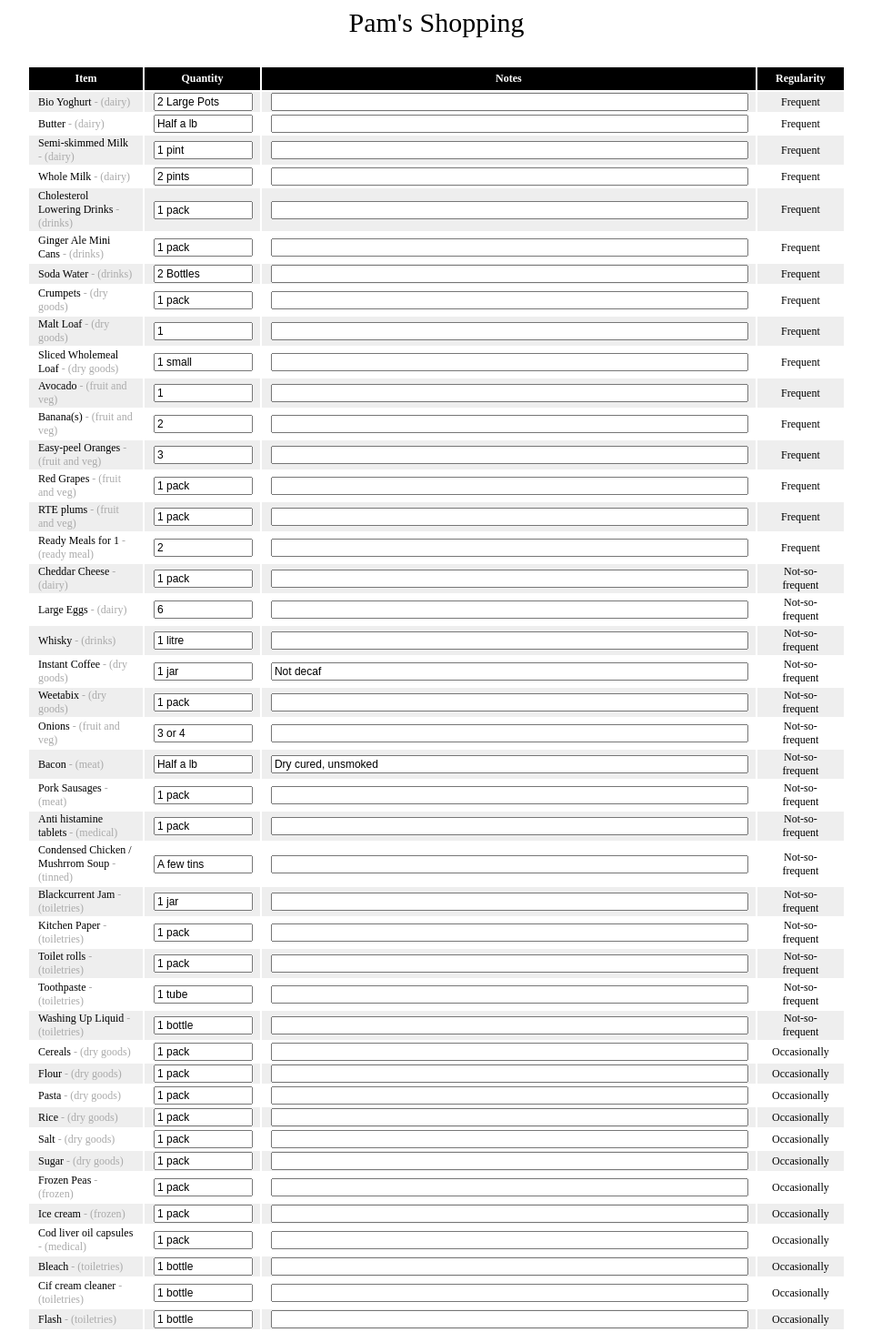
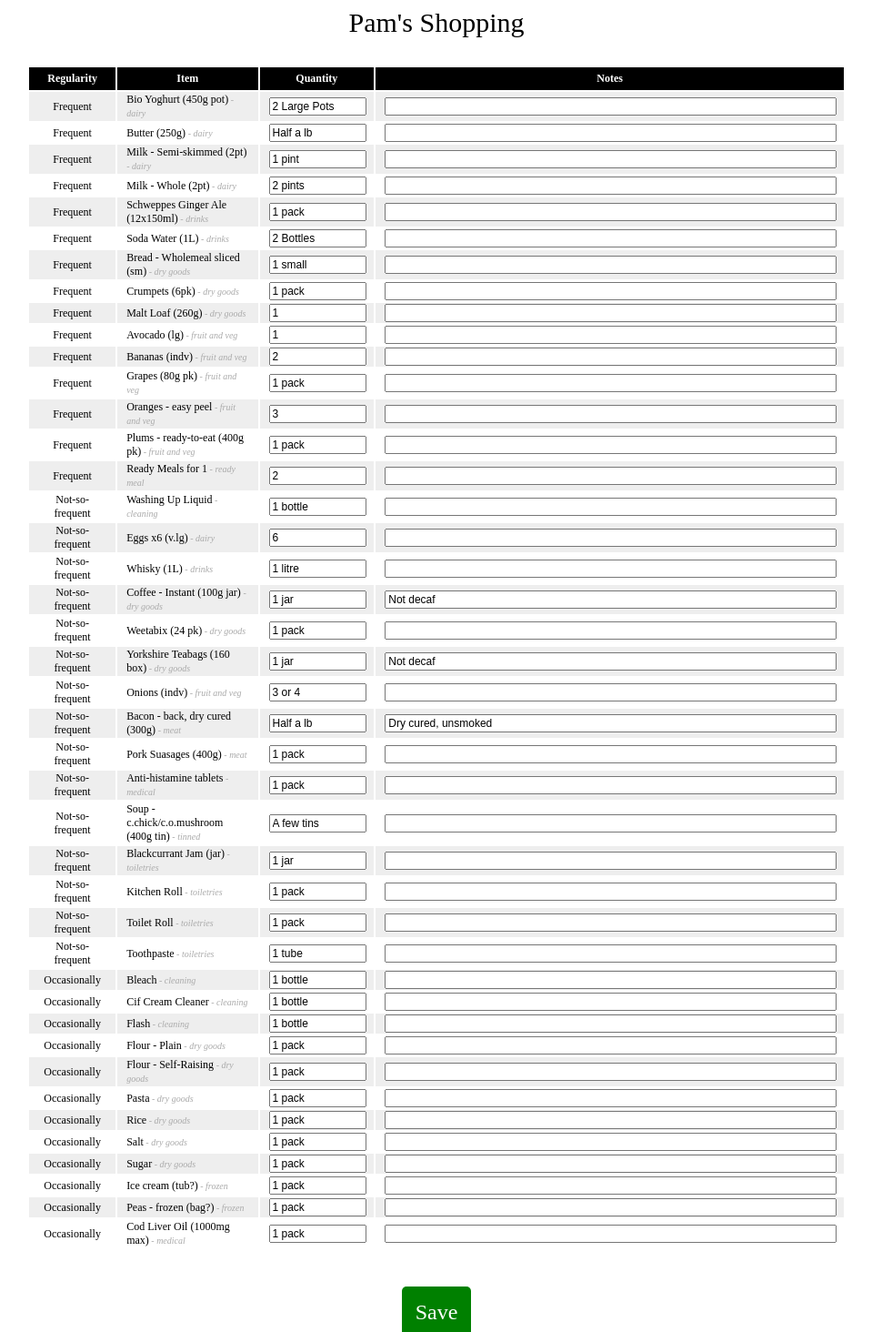
Before and after one commit to smiths-org-uk/shopping, a React app in the folder client/: page / in a window 1280 px wide. Shown: the part 20-1484 px from the top of the page at 91% size, without its empty margins (160-1119 px from the left). Built offline with nearby package versions, Linux system fonts and the light colour scheme; data requests are answered from the project's data file; the HTML template or start-up script is replaced by a standard one.

Commit message:
Updating according to dad's changes

```diff
--- a/client/jsonServer.json
+++ b/client/jsonServer.json
@@ -1,105 +1,98 @@
 {
     "items": [
         {
-            "title": "Bio Yoghurt",
+            "title": "Bio Yoghurt (450g pot)",
             "quantity": "2 Large Pots",
             "notes": "",
             "regularity": 1,
             "category": "dairy"
         },
         {
-            "title": "Butter",
+            "title": "Butter (250g)",
             "quantity": "Half a lb",
             "notes": "",
             "regularity": 1,
             "category": "dairy"
         },
         {
-            "title": "Semi-skimmed Milk",
+            "title": "Milk - Semi-skimmed (2pt)",
             "quantity": "1 pint",
             "notes": "",
             "regularity": 1,
             "category": "dairy"
         },
         {
-            "title": "Whole Milk",
+            "title": "Milk - Whole (2pt)",
             "quantity": "2 pints",
             "notes": "",
             "regularity": 1,
             "category": "dairy"
         },
         {
-            "title": "Cholesterol Lowering Drinks",
+            "title": "Schweppes Ginger Ale (12x150ml)",
             "quantity": "1 pack",
             "notes": "",
             "regularity": 1,
             "category": "drinks"
         },
         {
-            "title": "Ginger Ale Mini Cans",
-            "quantity": "1 pack",
-            "notes": "",
-            "regularity": 1,
-            "category": "drinks"
-        },
-        {
-            "title": "Soda Water",
+            "title": "Soda Water (1L)",
             "quantity": "2 Bottles",
             "notes": "",
             "regularity": 1,
             "category": "drinks"
         },
         {
-            "title": "Crumpets",
+            "title": "Bread - Wholemeal sliced (sm)",
+            "quantity": "1 small",
+            "notes": "",
+            "regularity": 1,
+            "category": "dry goods"
+        },
+        {
+            "title": "Crumpets (6pk)",
             "quantity": "1 pack",
             "notes": "",
             "regularity": 1,
             "category": "dry goods"
         },
         {
-            "title": "Malt Loaf",
+            "title": "Malt Loaf (260g)",
             "quantity": "1",
             "notes": "",
             "regularity": 1,
             "category": "dry goods"
         },
         {
-            "title": "Sliced Wholemeal Loaf",
-            "quantity": "1 small",
-            "notes": "",
-            "regularity": 1,
-            "category": "dry goods"
-        },
-        {
-            "title": "Avocado",
+            "title": "Avocado (lg)",
             "quantity": "1",
             "notes": "",
             "regularity": 1,
             "category": "fruit and veg"
         },
         {
-            "title": "Banana(s)",
+            "title": "Bananas (indv)",
             "quantity": "2",
             "notes": "",
             "regularity": 1,
             "category": "fruit and veg"
         },
         {
-            "title": "Easy-peel Oranges",
+            "title": "Grapes (80g pk)",
+            "quantity": "1 pack",
+            "notes": "",
+            "regularity": 1,
+            "category": "fruit and veg"
+        },
+        {
+            "title": "Oranges - easy peel",
             "quantity": "3",
             "notes": "",
             "regularity": 1,
             "category": "fruit and veg"
         },
         {
-            "title": "Red Grapes",
-            "quantity": "1 pack",
-            "notes": "",
-            "regularity": 1,
-            "category": "fruit and veg"
-        },
-        {
-            "title": "RTE plums",
+            "title": "Plums - ready-to-eat (400g pk)",
             "quantity": "1 pack",
             "notes": "",
             "regularity": 1,
@@ -113,91 +106,98 @@
             "category": "ready meal"
         },
         {
-            "title": "Cheddar Cheese",
-            "quantity": "1 pack",
+            "title": "Washing Up Liquid",
+            "quantity": "1 bottle",
             "notes": "",
             "regularity": 2,
-            "category": "dairy"
+            "category": "cleaning"
         },
         {
-            "title": "Large Eggs",
+            "title": "Eggs x6 (v.lg)",
             "quantity": "6",
             "notes": "",
             "regularity": 2,
             "category": "dairy"
         },
         {
-            "title": "Whisky",
+            "title": "Whisky (1L)",
             "quantity": "1 litre",
             "notes": "",
             "regularity": 2,
             "category": "drinks"
         },
         {
-            "title": "Instant Coffee",
+            "title": "Coffee - Instant (100g jar)",
             "quantity": "1 jar",
             "notes": "Not decaf",
             "regularity": 2,
             "category": "dry goods"
         },
         {
-            "title": "Weetabix",
+            "title": "Weetabix (24 pk)",
             "quantity": "1 pack",
             "notes": "",
             "regularity": 2,
             "category": "dry goods"
         },
         {
-            "title": "Onions",
+            "title": "Yorkshire Teabags (160 box)",
+            "quantity": "1 jar",
+            "notes": "Not decaf",
+            "regularity": 2,
+            "category": "dry goods"
+        },
+        {
+            "title": "Onions (indv)",
             "quantity": "3 or 4",
             "notes": "",
             "regularity": 2,
             "category": "fruit and veg"
         },
         {
-            "title": "Bacon",
+            "title": "Bacon - back, dry cured (300g)",
             "quantity": "Half a lb",
             "notes": "Dry cured, unsmoked",
             "regularity": 2,
             "category": "meat"
         },
         {
-            "title": "Pork Sausages",
+            "title": "Pork Suasages (400g)",
             "quantity": "1 pack",
             "notes": "",
             "regularity": 2,
             "category": "meat"
         },
         {
-            "title": "Anti histamine tablets",
+            "title": "Anti-histamine tablets",
             "quantity": "1 pack",
             "notes": "",
             "regularity": 2,
             "category": "medical"
         },
         {
-            "title": "Condensed Chicken / Mushrrom Soup",
+            "title": "Soup - c.chick/c.o.mushroom (400g tin)",
             "quantity": "A few tins",
             "notes": "",
             "regularity": 2,
             "category": "tinned"
         },
         {
-            "title": "Blackcurrent Jam",
+            "title": "Blackcurrant Jam (jar)",
             "quantity": "1 jar",
             "notes": "",
             "regularity": 2,
             "category": "toiletries"
         },
         {
-            "title": "Kitchen Paper",
+            "title": "Kitchen Roll",
             "quantity": "1 pack",
             "notes": "",
             "regularity": 2,
             "category": "toiletries"
         },
         {
-            "title": "Toilet rolls",
+            "title": "Toilet Roll",
             "quantity": "1 pack",
             "notes": "",
             "regularity": 2,
@@ -211,21 +211,35 @@
             "category": "toiletries"
         },
         {
-            "title": "Washing Up Liquid",
+            "title": "Bleach",
             "quantity": "1 bottle",
             "notes": "",
-            "regularity": 2,
-            "category": "toiletries"
+            "regularity": 3,
+            "category": "cleaning"
         },
         {
-            "title": "Cereals",
+            "title": "Cif Cream Cleaner",
+            "quantity": "1 bottle",
+            "notes": "",
+            "regularity": 3,
+            "category": "cleaning"
+        },
+        {
+            "title": "Flash",
+            "quantity": "1 bottle",
+            "notes": "",
+            "regularity": 3,
+            "category": "cleaning"
+        },
+        {
+            "title": "Flour - Plain",
             "quantity": "1 pack",
             "notes": "",
             "regularity": 3,
             "category": "dry goods"
         },
         {
-            "title": "Flour",
+            "title": "Flour - Self-Raising",
             "quantity": "1 pack",
             "notes": "",
             "regularity": 3,
@@ -260,46 +274,25 @@
             "category": "dry goods"
         },
         {
-            "title": "Frozen Peas",
+            "title": "Ice cream (tub?)",
             "quantity": "1 pack",
             "notes": "",
             "regularity": 3,
             "category": "frozen"
         },
         {
-            "title": "Ice cream",
+            "title": "Peas - frozen (bag?)",
             "quantity": "1 pack",
             "notes": "",
             "regularity": 3,
             "category": "frozen"
         },
         {
-            "title": "Cod liver oil capsules",
+            "title": "Cod Liver Oil (1000mg max)",
             "quantity": "1 pack",
             "notes": "",
             "regularity": 3,
             "category": "medical"
-        },
-        {
-            "title": "Bleach",
-            "quantity": "1 bottle",
-            "notes": "",
-            "regularity": 3,
-            "category": "toiletries"
-        },
-        {
-            "title": "Cif cream cleaner",
-            "quantity": "1 bottle",
-            "notes": "",
-            "regularity": 3,
-            "category": "toiletries"
-        },
-        {
-            "title": "Flash",
-            "quantity": "1 bottle",
-            "notes": "",
-            "regularity": 3,
-            "category": "toiletries"
         }
     ]
 }
--- a/client/src/containers/Item.js
+++ b/client/src/containers/Item.js
@@ -21,14 +21,10 @@ const StyledQuantityInput = styled.input`
     font-size: 12px;
 `;
 
-const StyledTextInput = styled.textarea`
-    width: calc(100% - 6px);
-    height: 16px;
-    font-size: 12px;
-`;
-
 const StyledFaint = styled.span`
     color: #aaa;
+    font-style: italic;
+    font-size: 10px;
 `;
 
 export default class Item extends React.Component {
@@ -74,8 +70,11 @@ export default class Item extends React.Component {
 
         return (
             <StyledRow dark={!(this.props.index % 2)}>
+                <StyledTDCenter>
+                    <span>{regularity}</span>
+                </StyledTDCenter>
                 <StyledTD>
-                    {this.props.item.title}<StyledFaint> - ({this.props.item.category})</StyledFaint>
+                    {this.props.item.title}<StyledFaint> - {this.props.item.category}</StyledFaint>
                 </StyledTD>
                 <StyledTDCenter>
                     <StyledQuantityInput
@@ -93,9 +92,6 @@ export default class Item extends React.Component {
                         onChange={this.onChangeNotes}
                         />
                 </StyledTD>
-                <StyledTDCenter>
-                    <span>{regularity}</span>
-                </StyledTDCenter>
             </StyledRow>
         )
     }
--- a/client/src/containers/ItemTable.js
+++ b/client/src/containers/ItemTable.js
@@ -25,10 +25,10 @@ export default class ItemTable extends React.Component {
             <StyledTable>
                 <thead>
                     <StyledHeader>
+                        <StyledTH>Regularity</StyledTH>
                         <StyledTH>Item</StyledTH>
                         <StyledTH>Quantity</StyledTH>
                         <StyledTH>Notes</StyledTH>
-                        <StyledTH>Regularity</StyledTH>
                     </StyledHeader>
                 </thead>
                 <tbody>
```
Also changed, not shown: 1 other file (tests, documents, lock files or other folders).
